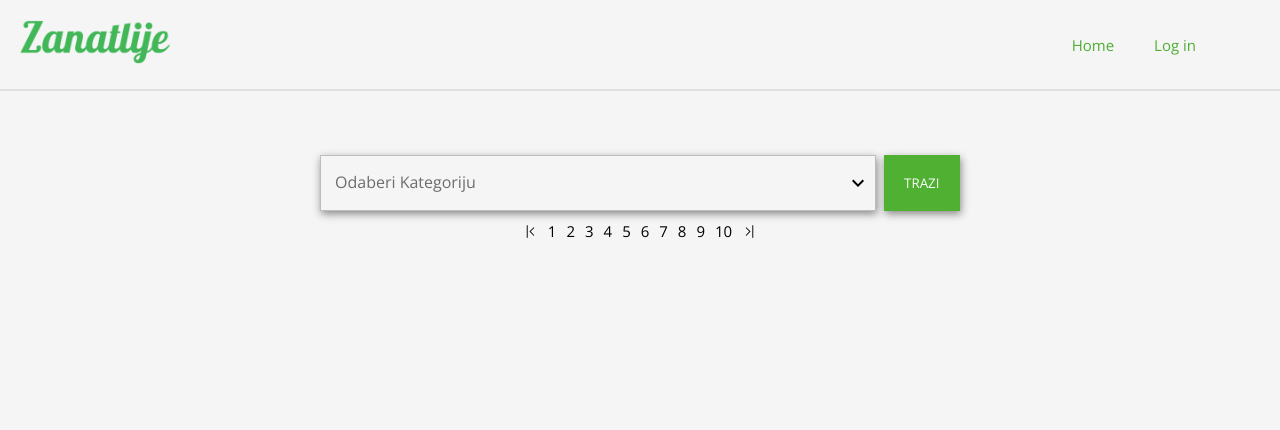
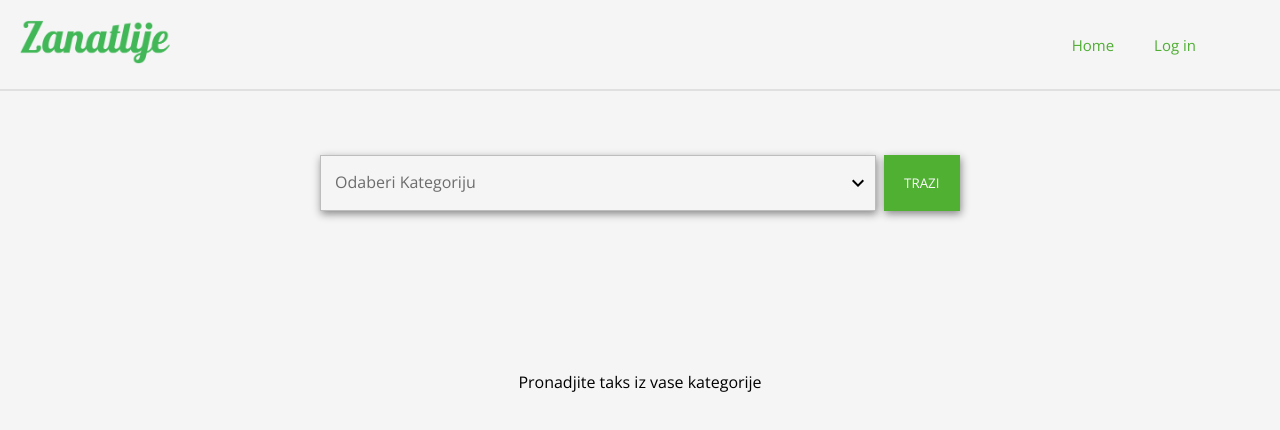
Before and after one commit to DjordjevicN/Majstori_public, a React (Create React App) app: page /tasks in a window 1280 px wide. Shown: the top 430 px of the page. Built offline with nearby package versions, Linux system fonts and the light colour scheme.

Commit message:
task pagination

```diff
--- a/src/App.css
+++ b/src/App.css
@@ -155,18 +155,3 @@ li {
   font-size: 17px;
   color: var(--shade1);
 }
-.paginationContent {
-  display: flex;
-  justify-content: center;
-  align-items: center;
-}
-.paginationItem {
-  font-size: 15px;
-  margin: 10px 5px 50px 5px;
-  cursor: pointer;
-  transition: 0.3s;
-}
-.paginationItem:hover {
-  color: var(--blue1);
-  margin: 10px 10px 50px 10px;
-}
--- a/src/components/layout/Profile/User/store/userActions.js
+++ b/src/components/layout/Profile/User/store/userActions.js
@@ -140,11 +140,11 @@ export const loginUser = (value) => {
                 type: 'SET_LOCAL_STATE_LOGIN',
                 payload: response.data.results[0]
             })
-            const gewNewestTasks = await Axios.get(`http://localhost:3001/getNewestTasks`)
-            dispatch({
-                type: 'UPDATE_ALL_TASK_STATE',
-                payload: gewNewestTasks.data.results
-            })
+            // const gewNewestTasks = await Axios.get(`http://localhost:3001/getNewestTasks`)
+            // dispatch({
+            //     type: 'UPDATE_ALL_TASK_STATE',
+            //     payload: gewNewestTasks.data.results
+            // })
 
             //             dispatch(getMyProposals(myID))
             const getMyProposals = await Axios.get(`http://localhost:3001/getMyProposals/${myId}`,)
--- a/src/components/layout/Profile/UserDashboard.js
+++ b/src/components/layout/Profile/UserDashboard.js
@@ -49,7 +49,6 @@ function UserDashboard(props) {
                                 setDashForm(<NoForm />)
                                 setDashPage(<UserProposals />)
                             }}><DoneAllIcon className="dashMenuItemIcon" /></button>
-
                             <button className="dashMenuItem" onClick={() => {
                                 props.getAllNews()
                                 setDashPage(<News />)
--- a/src/components/layout/Tasks/Tasks.css
+++ b/src/components/layout/Tasks/Tasks.css
@@ -159,6 +159,10 @@
   background-color: var(--green2);
   width: 25%;
 }
+.NoTasks {
+  text-align: center;
+  margin-top: 20vh;
+}
 /* .quickAddTaskFormWrapper {
   display: grid;
   place-items: center;
--- a/src/components/layout/Tasks/Tasks.js
+++ b/src/components/layout/Tasks/Tasks.js
@@ -4,25 +4,34 @@ import KeyboardArrowDownIcon from '@material-ui/icons/KeyboardArrowDown';
 import FavoriteIcon from '@material-ui/icons/Favorite';
 import { Link } from 'react-router-dom'
 import * as actionCreator from '../../../store/actions/actions'
-import { BsChevronBarRight, BsChevronBarLeft } from "react-icons/bs";
 
 
 function Tasks(props) {
     const [openTab, setOpenTab] = useState(false)
     const [category, setCategory] = useState('');
-
+    const [page, setPage] = useState(0)
     let tasks = props.tasks;
-    const handleSearch = (page) => {
+    let filter = {
+        category,
+        page
+    }
+    const handleSearch = () => {
         if (category === '') {
-            props.getLatestTasks()
+            // props.clearTasksFromState()
+            // props.getLatestTasks()
         } else {
-            const filter = {
+            let filter = {
                 category,
-                page
+                page: 0
             }
-            console.log(filter);
+            props.clearTasksFromState()
             props.getFilteredTasks(filter)
+            setPage(10)
         }
+    }
+    const loadMore = () => {
+        props.getFilteredTasks(filter)
+        setPage(page + 10)
     }
     return (
         <div className='root'>
@@ -149,7 +158,8 @@ function Tasks(props) {
                         </div>
                     </div>}
                     <button className="searchButtons" onClick={() => {
-                        handleSearch(0)
+                        setPage(0)
+                        handleSearch()
                     }}>TRAZI</button>
                 </div>
             </div>
@@ -186,48 +196,10 @@ function Tasks(props) {
                         <p>Trenutno nema novih poslova</p>
                     </div>}
             </div>
-            <div className='paginationWrapper'>
-                <div className="paginationContent">
-                    < BsChevronBarLeft className='paginationItem' onClick={() => {
-                        handleSearch(0)
-
-                    }} />
-                    <p className='paginationItem' onClick={() => {
-                        handleSearch(0)
-
-                    }}>1</p>
-                    <p className='paginationItem' onClick={() => {
-                        handleSearch(10)
-                    }}>2</p>
-                    <p className='paginationItem' onClick={() => {
-                        handleSearch(20)
-                    }}>3</p>
-                    <p className='paginationItem' onClick={() => {
-                        handleSearch(30)
-                    }}>4</p>
-                    <p className='paginationItem' onClick={() => {
-                        handleSearch(40)
-                    }}>5</p>
-                    <p className='paginationItem' onClick={() => {
-                        handleSearch(50)
-                    }}>6</p>
-                    <p className='paginationItem' onClick={() => {
-                        handleSearch(60)
-                    }}>7</p>
-                    <p className='paginationItem' onClick={() => {
-                        handleSearch(70)
-                    }}>8</p>
-                    <p className='paginationItem' onClick={() => {
-                        handleSearch(80)
-                    }}>9</p>
-                    <p className='paginationItem' onClick={() => {
-                        handleSearch(90)
-                    }}>10</p>
-                    <BsChevronBarRight className='paginationItem' onClick={() => {
-                        handleSearch(90)
-                    }} />
-                </div>
-            </div>
+            {tasks.length > 0 ? <p className='loadMoreBTN' onClick={() => {
+                loadMore()
+                console.log(tasks);
+            }} >LOAD MORE</p> : <p className='NoTasks'>Pronadjite taks iz vase kategorije</p>}
 
         </div>
     );
@@ -243,6 +215,7 @@ const mapDispatchToProps = (dispatch) => {
         getLatestTasks: () => dispatch(actionCreator.getLatestTasks()),
         getFilteredTasks: (filter) => dispatch(actionCreator.getFilteredTasks(filter)),
         getTaskById: (taskId) => dispatch(actionCreator.getTaskById(taskId)),
+        clearTasksFromState: () => dispatch(actionCreator.clearTasksFromState())
     }
 }
 export default connect(mapStateToProps, mapDispatchToProps)(Tasks)
--- a/src/store/actions/actions.js
+++ b/src/store/actions/actions.js
@@ -51,7 +51,14 @@ export const deleteService = (value) => {
         })
     }
 }
-// GET TASK WITH FILTER
+// CLEAR_ALL_TASKS_FORM_STATE
+export const clearTasksFromState = (value) => {
+    return async (dispatch) => {
+        dispatch({
+            type: 'CLEAR_ALL_TASKS_FORM_STATE'
+        })
+    }
+}
 export const getFilteredTasks = (value) => {
 
     return async (dispatch) => {
--- a/src/store/reducers/reducer.js
+++ b/src/store/reducers/reducer.js
@@ -22,8 +22,13 @@ const globalReducer = (state = initState, action) => {
         case "UPDATE_ALL_SERVICES_STATE":
             newState.serviceUsers = action.payload;
             break;
+        case "CLEAR_ALL_TASKS_FORM_STATE":
+            // newState.tasks = action.payload
+            newState.tasks = []
+            break;
         case "UPDATE_ALL_TASK_STATE":
-            newState.tasks = action.payload
+            // newState.tasks = action.payload
+            newState.tasks = newState.tasks.concat(action.payload)
             break;
         case "SET_SERVICE_USER_VIEW":
             newState.serviceUserView = action.payload;
```
